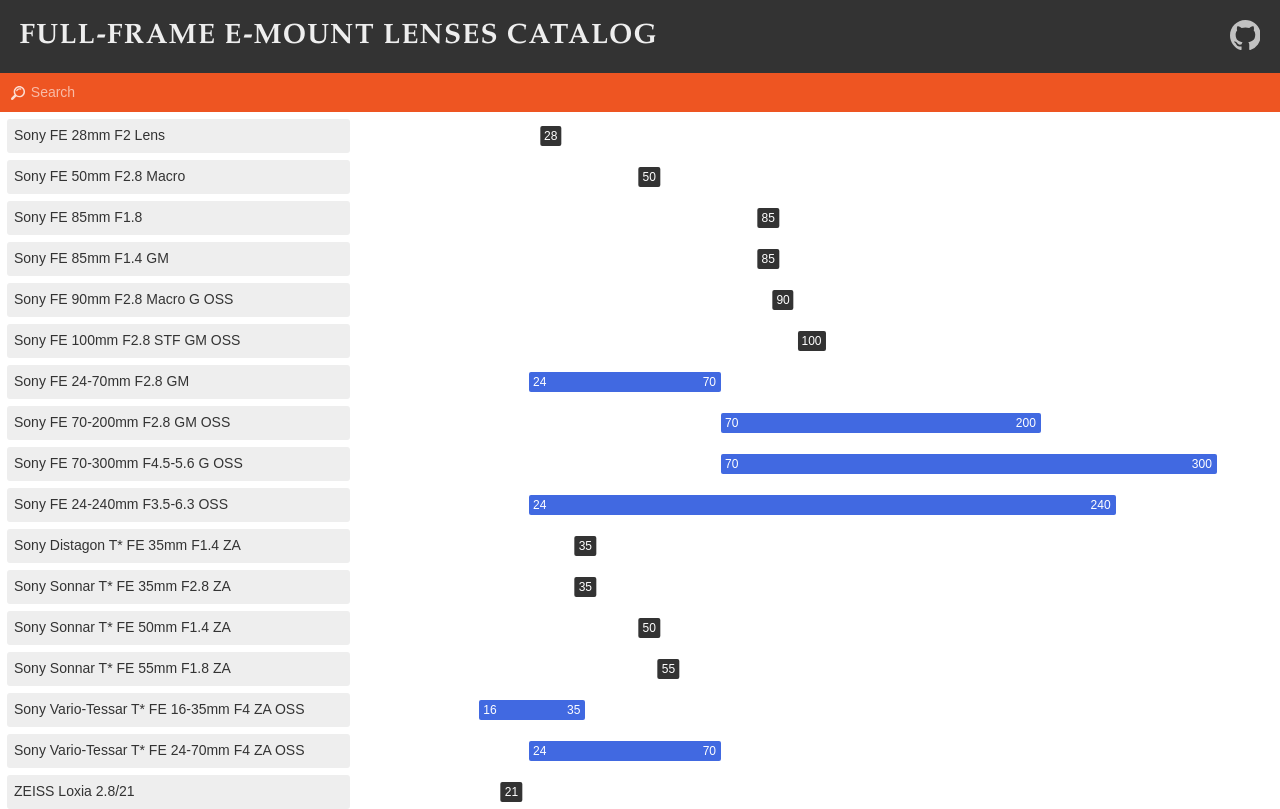
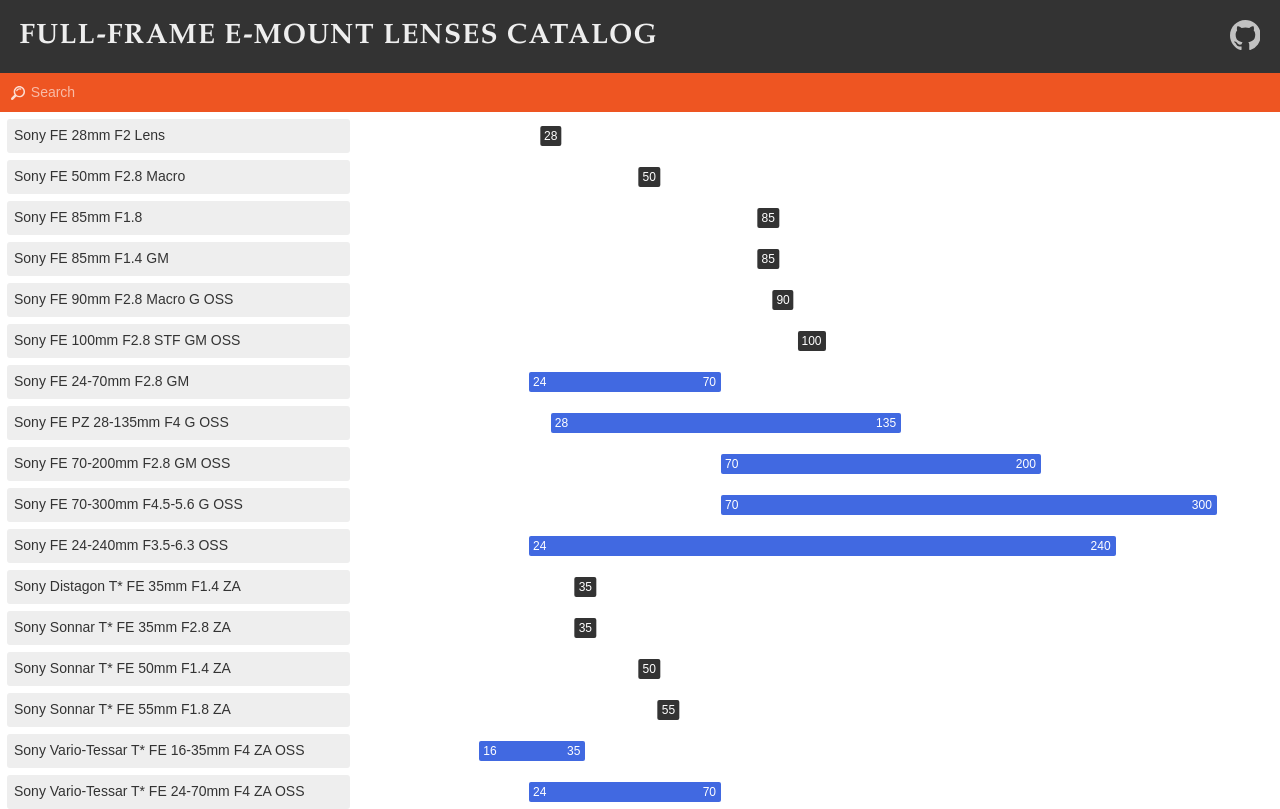
Before and after one commit to amio/fe-lenses, a Next.js app: page / in a window 1280 px wide. Shown: the top 809 px of the page. Built offline with nearby package versions, Linux system fonts and the light colour scheme.

Commit message:
Add lens: Sony FE PZ 28-135mm F4 G OSS.

```diff
--- a/db.json
+++ b/db.json
@@ -49,6 +49,14 @@
       "type": "zoom",
       "focallengthwide": 24,
       "focallengthtele": 70,
+      "format": "35mm"
+    }, {
+      "name": "Sony FE PZ 28-135mm F4 G OSS",
+      "link": "http://www.sony.com/electronics/camera-lenses/selp28135g",
+      "model": "SEL28135G",
+      "type": "zoom",
+      "focallengthwide": 28,
+      "focallengthtele": 135,
       "format": "35mm"
     }, {
       "name": "Sony FE 70-200mm F2.8 GM OSS",
--- a/pages/index.js
+++ b/pages/index.js
@@ -25,10 +25,10 @@
       return { search: '' }
     }
 
-    words = RegExp.escape(decodeURI(words))
+    words = words.replace(/%20/g, ' ')
     return {
       search: words,
-      searchReg: new RegExp(words.replace(/\s+/, '|'), 'i')
+      searchReg: new RegExp(RegExp.escape(words).replace(/\s+/, '|'), 'i')
     }
   }
 
```
